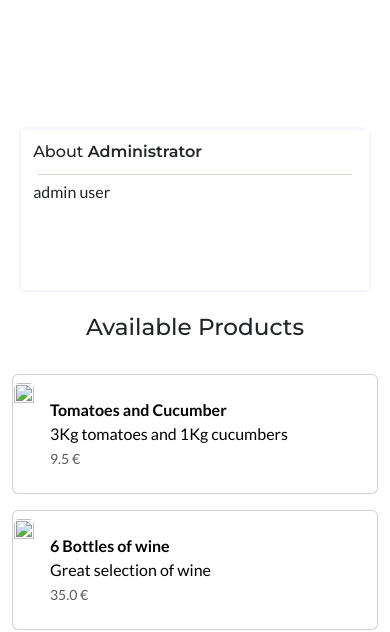
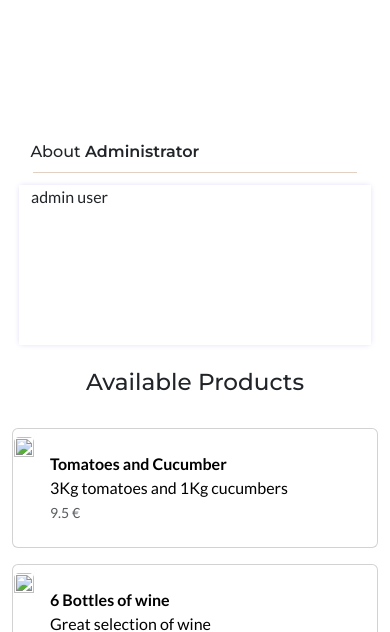
Before and after one commit to fsjavier/loketable, a Django app: page /user/1/ in a window 390 px wide. Shown: the part 232-864 px from the top of the page. Run offline with Django 4.2, Linux system fonts and the light colour scheme; data comes from the database, SQL or seed files in the repository; both versions use the stored data as it was after the commit; some libraries are stand-ins or nearby versions.

Commit message:
Change models max_lenght and overflow in template

```diff
--- a/products/models.py
+++ b/products/models.py
@@ -32,10 +32,10 @@
         on_delete=models.CASCADE,
         related_name="producer"
         )
-    title = models.CharField(max_length=150, null=False, blank=False)
-    description = models.TextField(null=False, blank=False)
-    country = models.CharField(max_length=200)
-    city = models.CharField(max_length=200)
+    title = models.CharField(max_length=30, null=False, blank=False)
+    description = models.TextField(max_length=1000, null=False, blank=False)
+    country = models.CharField(max_length=30)
+    city = models.CharField(max_length=30)
     created_date = models.DateTimeField(auto_now_add=True)
     updated_date = models.DateTimeField(auto_now=True)
     image = CloudinaryField('image', default='placeholder')
--- a/profiles/models.py
+++ b/profiles/models.py
@@ -13,18 +13,23 @@
         on_delete=models.CASCADE,
         related_name='profile'
         )
-    first_name = models.CharField(max_length=200, null=True, blank=True)
-    last_name = models.CharField(max_length=200, null=True, blank=True)
-    bio = models.TextField(null=True, blank=True)
-    country = models.CharField(max_length=200, null=True, blank=True)
-    city = models.CharField(max_length=200, null=True, blank=True)
+    first_name = models.CharField(max_length=30, null=True, blank=True)
+    last_name = models.CharField(max_length=30, null=True, blank=True)
+    bio = models.TextField(max_length=1500, null=True, blank=True)
+    country = models.CharField(max_length=30, null=True, blank=True)
+    city = models.CharField(max_length=30, null=True, blank=True)
     created_date = models.DateTimeField(auto_now_add=True)
     updated_date = models.DateTimeField(auto_now=True)
     image = CloudinaryField('image', default='placeholder')
-    contact = models.CharField(max_length=100, null=True, blank=True)
+    contact = models.CharField(max_length=30, null=True, blank=True)
 
     def __str__(self):
         return self.user.username
+
+    def save(self, *args, **kwargs):
+        if not self.first_name:
+            self.first_name = self.user.username
+        super(Profile, self).save(*args, **kwargs)
 
 
 @receiver(post_save, sender=User)
--- a/profiles/templates/profiles/profile.html
+++ b/profiles/templates/profiles/profile.html
@@ -13,8 +13,8 @@
             {% endif %}
         </div>
 
-        <div class="col-sm-8">
-            <div class="row" id="bio">
+        <div class="col-sm-8" id="about-me-container">
+            <div class="row">
                 <div class="col">
                     <div class="row">
                         <div class="col">
@@ -23,7 +23,7 @@
                     </div>
                     <hr>
                     <div class="row">
-                        <div class="col">
+                        <div class="col" id="bio">
                             {{ profile.bio }}
                         </div>
                     </div>
@@ -31,7 +31,7 @@
             </div>
 
             {% if request.user == profile.user %}
-                <div class="row my-3 text-center">
+                <div class="row my-3 mb-md-0 text-center">
                     <div class="col">
                         <a href="{% url 'favorite_products' %}" id="favorites-profile"><i class="fa-solid fa-heart"></i> Favorites: {{ user_favorites }}</a>
                     </div>
@@ -41,7 +41,7 @@
         </div>
 
         {% if profile.user == request.user %}
-            <div class="row mt-1 mt-md-3 mb-2">
+            <div class="row mt-3 mt-md-0 mb-2">
                 <div class="col-md-4 d-flex justify-content-center">
                     <a href="{% url 'edit_profile' user.id %}" class="btn btn-outline-dark w-auto" id="btn-edit-profile">Edit Profile</a>
                 </div>
--- a/static/css/base.css
+++ b/static/css/base.css
@@ -268,14 +268,23 @@
     border-radius: 5px;
 }
 
+#about-me-container {
+    max-width: 95%;
+}
+
 #bio {
-    width: 95%;
+    max-width: 95%;
     margin: 0 auto;
     min-height: 10rem;
+    max-height: 15rem;
+    overflow-y: auto;
+    overflow-x: hidden;
     box-shadow: var(--box-shadow-small-lavender);
 }
 
 #about-me {
+    max-width: 95%;
+    margin: 0 auto;
     font-size: 1rem;
     padding-top: 0.75rem;
 }
@@ -285,7 +294,7 @@
 }
 
 hr {
-    margin: 0.3rem;
+    margin: 0.7rem;
     color: var(--russet);
 }
 
```
Also changed, not shown: db.sqlite3, products/migrations/0014_alter_product_city_alter_product_country_and_more.py (added), profiles/migrations/0010_alter_profile_bio_alter_profile_city_and_more.py (added).
